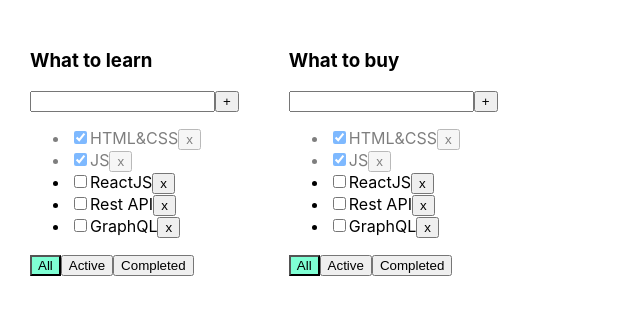
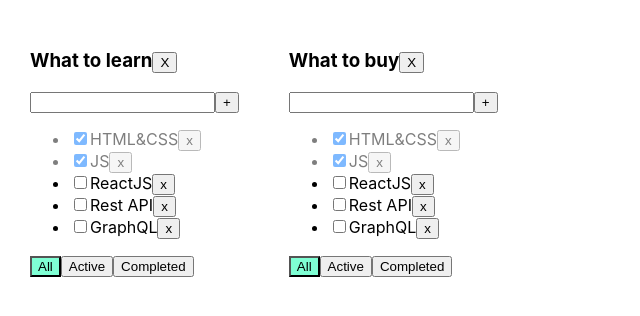
Before and after one commit to julia-lahtina/todolist, a React (Create React App) app: page / in a window 1280 px wide. Shown: the top 316 px of the page, without its empty margins (0-640 px from the left). Built offline with nearby package versions, Linux system fonts and the light colour scheme.

Commit message:
sprint2 lesson1

```diff
--- a/src/Todolist.tsx
+++ b/src/Todolist.tsx
@@ -11,11 +11,12 @@
     todolistID: string
     title: string
     tasks: Array<TaskType>
-    removeTask: (taskId: string) => void
+    removeTask: (todolistID: string, taskId: string) => void
     changeFilter: (todolistID: string, value: FilterValuesType) => void
-    addTask: (title: string) => void
-    changeTaskStatus: (taskId: string, isDone: boolean) => void
+    addTask: (todolistID: string, title: string) => void
+    changeTaskStatus: (todolistId: string, taskId: string, isDone: boolean) => void
     filter: FilterValuesType
+    removeTodolist: (todolistId: string) => void
 }
 
 export function Todolist(props: PropsType) {
@@ -33,7 +34,7 @@
 
     const addTask = () => {
         if (title.trim() !== "") {
-            props.addTask(title.trim());
+            props.addTask(props.todolistID, title.trim());
             setTitle("");
         } else {
             setError("Title is required");
@@ -57,7 +58,11 @@
 
 
     return <div>
-        <h3>{props.title}</h3>
+        <h3>
+            {props.title}
+            <button onClick={() => props.removeTodolist(props.todolistID)}>X</button>
+        </h3>
+
         <div>
             <input value={title}
                    onChange={onChangeHandler}
@@ -70,9 +75,9 @@
         <ul>
             {
                 props.tasks.map(t => {
-                    const onClickHandler = () => props.removeTask(t.id)
+                    const onClickHandler = () => props.removeTask(props.todolistID, t.id)
                     const onChangeHandler = (e: ChangeEvent<HTMLInputElement>) => {
-                        props.changeTaskStatus(t.id, e.currentTarget.checked);
+                        props.changeTaskStatus(props.todolistID, t.id, e.currentTarget.checked);
                     }
 
                     return <li key={t.id} className={t.isDone ? "is-done" : ""}>
```
